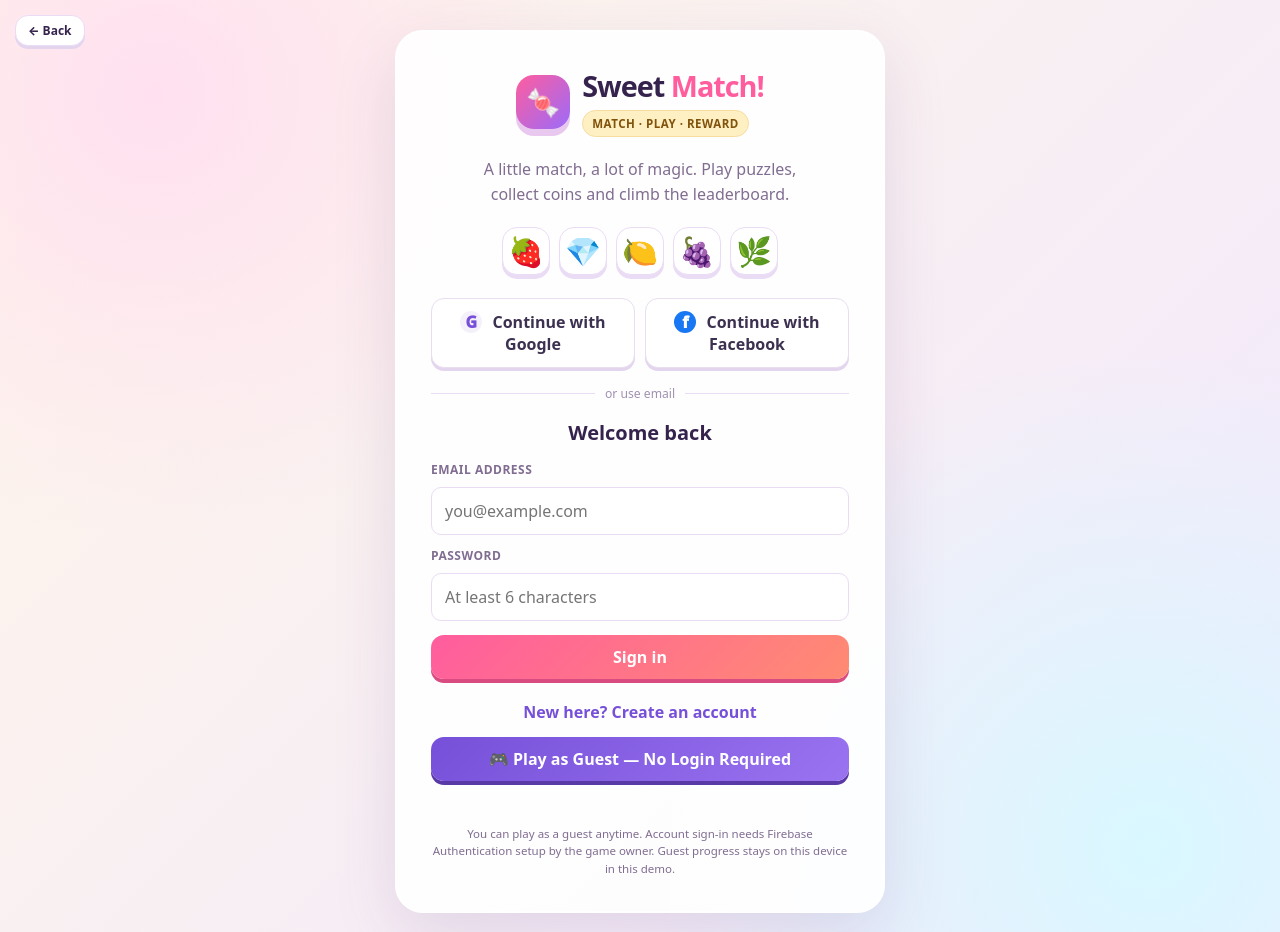
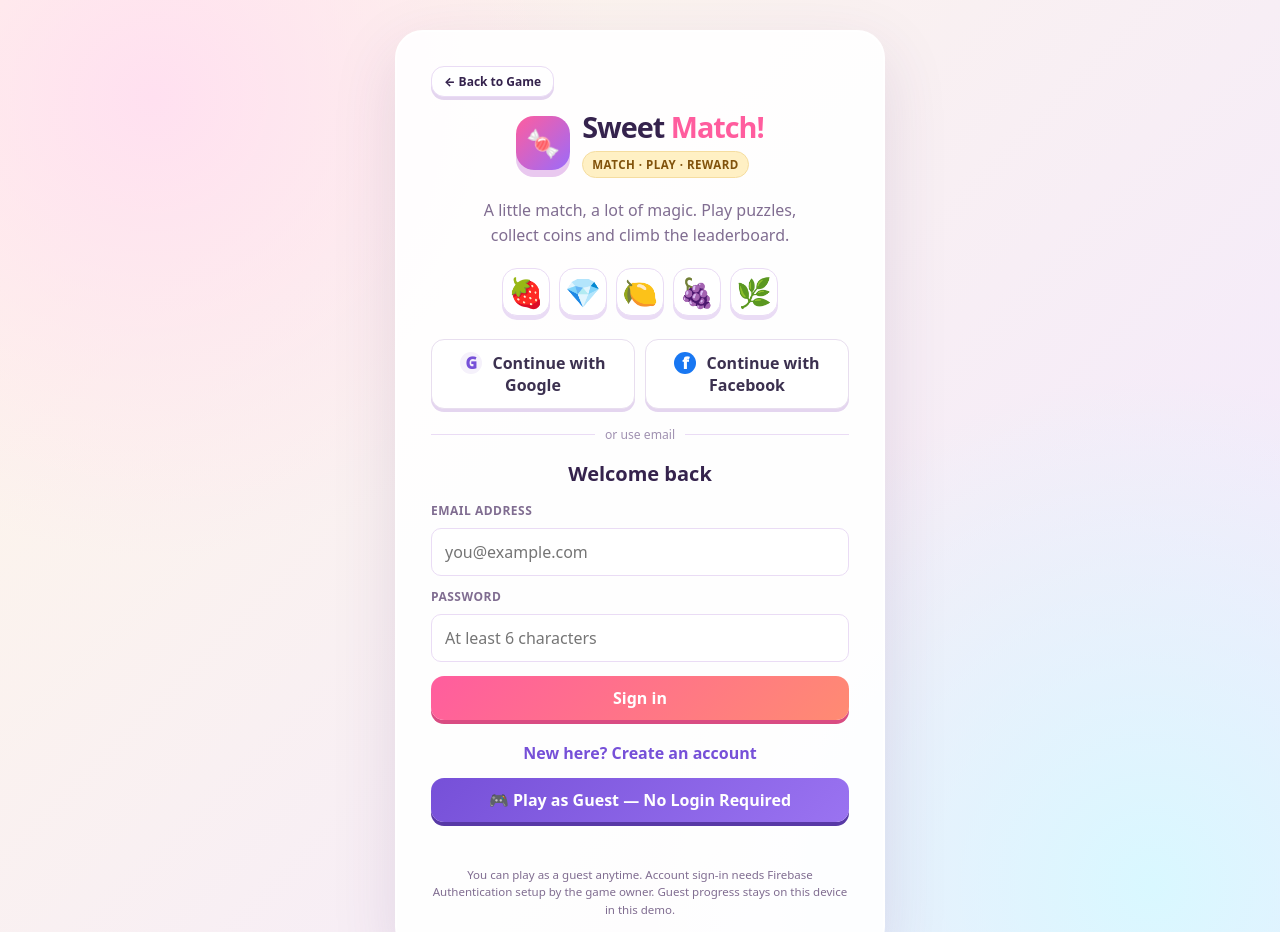
Before and after one commit to sarfoCraft/sugar-rush-adventure, a plain HTML site: page index.html in a window 1280 px wide. Shown: the top 932 px of the page. Drawn offline with Linux system fonts and the light colour scheme.

Commit message:
index.html

```diff
--- a/index.html
+++ b/index.html
@@ -269,8 +269,8 @@ body{display:block!important;}
 <body>
 <section class="auth-screen" id="authScreen" aria-label="Sign in to Sweet Match">
   <div class="auth-card">
-    <div style="position:absolute; top:15px; left:15px; z-index:100;">
-  <button type="button" id="backToGameBtn" class="soft" style="padding:6px 12px; font-size:0.75rem;">← Back</button>
+<div style="text-align: left; margin-bottom: 10px;">
+  <button type="button" id="backToGameBtn" class="soft" style="padding: 6px 12px; font-size: 0.75rem;">← Back to Game</button>
 </div>
     <div class="auth-brand"><div class="brand-mark">🍬</div><div><h1>Sweet <span>Match!</span></h1><div class="demo-badge" style="display:inline-block;margin-top:5px">MATCH · PLAY · REWARD</div></div></div>
     <p class="auth-lead">A little match, a lot of magic. Play puzzles, collect coins and climb the leaderboard.</p>
```
